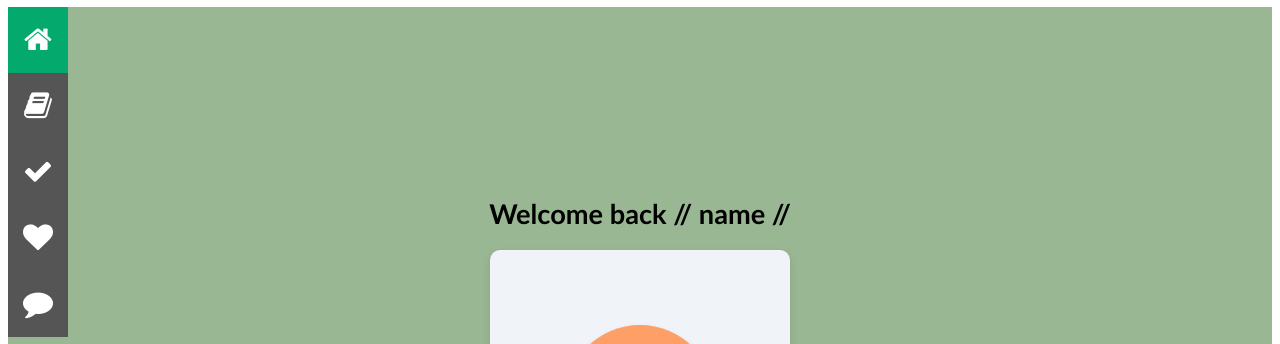
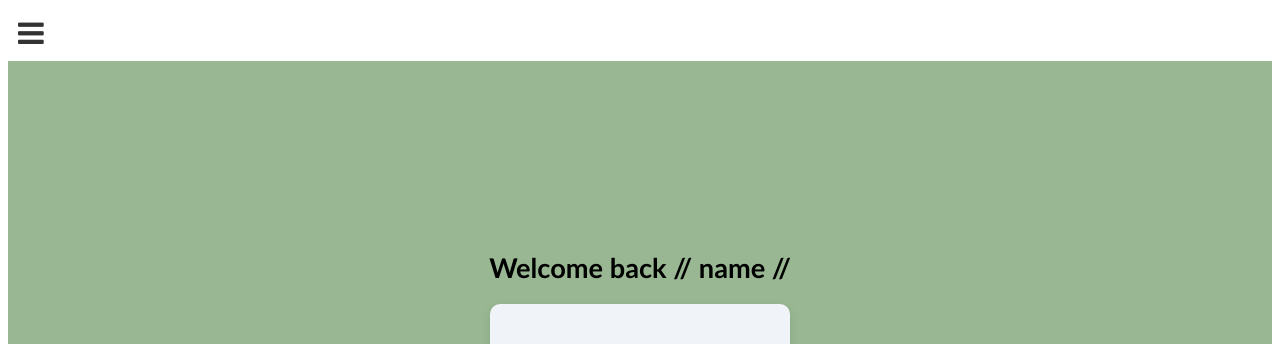
Before and after one commit to Miiyaco/ReLeaf, a website: page html/index.html in a window 1280 px wide. Shown: the part 73-417 px from the top of the page. Drawn offline with Linux system fonts and the light colour scheme.

Commit message:
Fixed navbar and added to all pages, minor bugs tweaked

```diff
--- a/css/styles.css
+++ b/css/styles.css
@@ -77,30 +77,58 @@
     font-weight: normal;
   }
 
-  /* Navbar */
-  .icon-bar {
-    width: 60px; /* Set a specific width */
-    background-color: #555; /* Dark-grey background */
-    display: flex;
-    flex-direction: column;
-    justify-content: center;
-    align-items: center;
-    position: fixed; /* Stick to the left */
-  }
+/* Side navigation styles */
+.sidenav {
+  height: 100%;
+  width: 0;
+  position: fixed;
+  top: 0;
+  left: 0;
+  background-color: #111;
+  overflow-x: hidden;
+  transition: 0.5s;
+  padding-top: 60px;
+}
 
-  .icon-bar a {
-    display: block; /* Make the links appear below each other instead of side-by-side */
-    text-align: center; /* Center-align text */
-    padding: 16px; /* Add some padding */
-    transition: all 0.3s ease; /* Add transition for hover effects */
-    color: white; /* White text color */
-    font-size:30px; /* Increased font-size */
-  }
+.sidenav a {
+  padding: 20px 25px;
+  margin: 10px;
+  text-decoration: none;
+  font-family: 'Gill Sans', 'Gill Sans MT', Calibri, 'Trebuchet MS', sans-serif;
+  font-size: 23px;
+  color: white;
+  display: block;
+  transition: 0.3s;
+}
 
-  .icon-bar a:hover {
-    background-color: #000; /* Add a hover color */
-  }
+.sidenav a:hover {
+  color: #f1f1f1;
+}
 
-  .active {
-    background-color: #04aa6d; /* Add an active/current color */
-  }
+/* Close button styling */
+.sidenav .closebtn {
+  position: absolute;
+  top: 10px;
+  right: 25px;
+  font-size: 36px;
+}
+
+/* Menu icon styling */
+.menu-icon {
+  display: block;
+  justify-content: left;
+  font-size: 30px;
+  cursor: pointer;
+  padding: 10px;
+  color: #333;
+}
+
+.menu-icon:hover {
+  color: #555;
+}
+
+/* On smaller screens, where height is less than 450px, change the style of the sidenav (less padding and a smaller font size) */
+@media screen and (max-height: 450px) {
+  .sidenav {padding-top: 15px;}
+  .sidenav a {font-size: 18px;}
+}
--- a/html/index.html
+++ b/html/index.html
@@ -18,13 +18,17 @@
         <h1>ReLeaf</h1>
     </header>
 
-        <nav class="icon-bar">
-            <a class="active" href="#"><i class="fa fa-home"></i></a>
-            <a href="./journal.html"><i class="fa fa-book"></i></a>
-            <a href="./to-do.html"><i class="fa fa-check"></i></a>
-            <a href="./meditate.html"><i class="fa fa-heart"></i></a>
-            <a href="./chat.html"><i class="fa fa-comment"></i></a>
-        </nav>
+    <div id="mySidenav" class="sidenav">
+        <a href="javascript:void(0)" class="closebtn" onclick="closeNav()">&times;</a>
+        <a class="active" href=#><i class="fa fa-home"> HOME</i></a>
+        <a href="./journal.html"><i class="fa fa-book"> JOURNAL</i></a>
+        <a href="./to-do.html"><i class="fa fa-check"></i> TO-DO</a>
+        <a href="./meditate.html"><i class="fa fa-heart"> MEDITATE</i></a>
+        <a href="./chat.html"><i class="fa fa-comment"></i> CHAT</a>
+    </div>
+
+    <!-- Use any element to open the sidenav -->
+    <span class="menu-icon" onclick="openNav()"><i class="fa fa-bars"></i></span>
     <div class="dashboard">
         <div class="dash-main">
             <h1>Welcome back // name // </h1>
@@ -37,10 +41,11 @@
             <div class="dash-quote">
                 <p id="quote">Today's quote is loading...</p>
                 <p id="author"></p>
-              </div>
+            </div>
         </div>
     </div>
 
+    <script src="../js/main.js"></script>
 
 </body>
 
--- a/js/main.js
+++ b/js/main.js
@@ -54,3 +54,21 @@ if (chatInput) {
         }
     });
 }
+
+// Nav bar open and close function
+/* Set the width of the side navigation to 250px */
+function openNav() {
+    document.getElementById("mySidenav").style.width = "250px";
+  }
+
+  /* Set the width of the side navigation to 0 */
+  function closeNav() {
+    document.getElementById("mySidenav").style.width = "0";
+  }
+
+  fetch('navbar.html')
+        .then(response => response.text())
+        .then(data => {
+            document.getElementById('navbar-placeholder').innerHTML = data;
+        })
+        .catch(error => console.error('Error loading navbar:', error));
```
Also changed, not shown: html/chat.html (+14 -9 lines), html/journal.html (+12 -0 lines), html/meditate.html (+18 -4 lines), html/to-do.html (+14 -9 lines).
